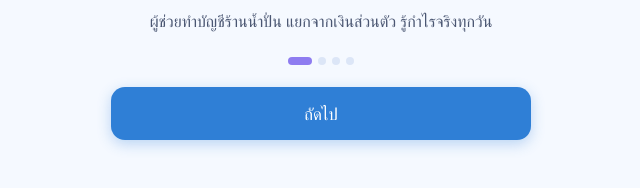
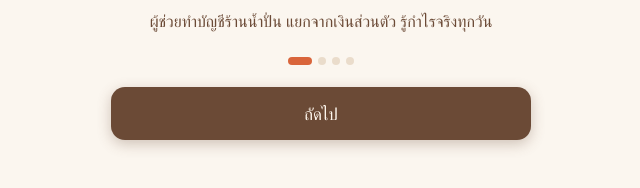
Before and after one commit to tunsupakorn/chong-sud-jai, a plain HTML site: page index.html in a window 1280 px wide. Shown: the part 444-632 px from the top of the page, without its empty margins (319-959 px from the left). Drawn offline with Linux system fonts and the light colour scheme; a web font is replaced by a local one.

Commit message:
Brand colours across the apps: cream, coffee brown, terracotta — v1.9.0
The shop app and the customer order page move from sky blue/lavender to
brand B: cream backgrounds, coffee-brown primary buttons and text,
terracotta highlights, with a matching warm dark mode. Theme colour of
the home-screen app and browser bars, the guide, the saved QR picture
and the LINE order cards follow. The order page shows the cup logo by
the shop name. LINE-green stays on LINE-specific bits.

Co-Authored-By: Claude Opus 5.5 <noreply@anthropic.com>
Claude-Session: https://claude.ai/code/session_01MJtExzQLWhio1eXPXFesmZ

```diff
--- a/index.html
+++ b/index.html
@@ -5,7 +5,7 @@
   <meta name="viewport" content="width=device-width, initial-scale=1, viewport-fit=cover">
   <title>ชงสุดใจ</title>
   <meta name="description" content="ชงสุดใจ บัญชีรายรับรายจ่ายร้านน้ำปั่น อ่านสลิป รายงานกำไร">
-  <meta name="theme-color" content="#7CC2FF">
+  <meta name="theme-color" content="#F6EBDD">
   <link rel="manifest" href="manifest.webmanifest">
   <link rel="icon" href="icons/icon.svg" type="image/svg+xml">
   <link rel="apple-touch-icon" href="icons/apple-touch-icon.png">
--- a/styles.css
+++ b/styles.css
@@ -1,23 +1,23 @@
-/* จุกจิก JukJik — one bold chick-yellow, everything else warm neutrals */
+/* ชงสุดใจ — brand B: cream, coffee brown, terracotta */
 :root {
   color-scheme: light;
-  --bg: #F5F9FF;
+  --bg: #FBF6EF;
   --surface: #FFFFFF;
-  --surface-2: #EAF2FF;
-  --line: #DCE6F7;
-  --text: #1F2A44;
-  --text-2: #4A5672;
-  --muted: #74809E;
-  --accent: #2F7FD6;
-  --accent-2: #8E7CF0;
-  --accent-ink: #FFFFFF;
-  --orange: #6C5BD8;
-  --expense: #C93A32;
-  --income: #13804A;
-  --danger: #C93A32;
-  --bar: #7AB8F5;
-  --bar-income: #8E7CF0;
-  --shadow: 0 8px 28px rgba(40, 70, 140, .10);
+  --surface-2: #F6EBDD;
+  --line: #EADCCB;
+  --text: #3E2A1F;
+  --text-2: #6B4A36;
+  --muted: #9A7B66;
+  --accent: #6B4A36;
+  --accent-2: #D9653B;
+  --accent-ink: #FFF8EF;
+  --orange: #D9653B;
+  --expense: #C0392B;
+  --income: #3F7D4A;
+  --danger: #C0392B;
+  --bar: #C9A27E;
+  --bar-income: #D9653B;
+  --shadow: 0 8px 28px rgba(107, 74, 54, .12);
   --radius: 20px;
   --font: 'IBM Plex Sans Thai', system-ui, -apple-system, 'Segoe UI', sans-serif;
   --display: 'Mitr', var(--font);
@@ -25,20 +25,20 @@
 @media (prefers-color-scheme: dark) {
   :root:not([data-theme="light"]) {
     color-scheme: dark;
-    --bg: #0F1424; --surface: #18203A; --surface-2: #212B4A; --line: #2C3760;
-    --text: #EEF2FF; --text-2: #B8C3E6; --muted: #8792B5;
-    --accent: #6DB3F7; --accent-ink: #0F1424; --accent-2: #A998F5; --orange: #B3A6FF;
-    --expense: #FF8A80; --income: #5BD596; --danger: #FF6B60;
-    --bar: #6DB3F7; --bar-income: #A998F5; --shadow: 0 8px 28px rgba(0, 0, 0, .35);
+    --bg: #1C1511; --surface: #261C17; --surface-2: #33261F; --line: #46352B;
+    --text: #F6EBDD; --text-2: #DCC6B2; --muted: #A88D79;
+    --accent: #E2B48C; --accent-ink: #1C1511; --accent-2: #F08A5D; --orange: #F08A5D;
+    --expense: #FF8A80; --income: #7CCB8A; --danger: #FF6B60;
+    --bar: #C9A27E; --bar-income: #F08A5D; --shadow: 0 8px 28px rgba(0, 0, 0, .4);
   }
 }
 :root[data-theme="dark"] {
   color-scheme: dark;
-  --bg: #0F1424; --surface: #18203A; --surface-2: #212B4A; --line: #2C3760;
-  --text: #EEF2FF; --text-2: #B8C3E6; --muted: #8792B5;
-  --accent: #6DB3F7; --accent-ink: #0F1424; --accent-2: #A998F5; --orange: #B3A6FF;
-  --expense: #FF8A80; --income: #5BD596; --danger: #FF6B60;
-  --bar: #6DB3F7; --bar-income: #A998F5; --shadow: 0 8px 28px rgba(0, 0, 0, .35);
+  --bg: #1C1511; --surface: #261C17; --surface-2: #33261F; --line: #46352B;
+  --text: #F6EBDD; --text-2: #DCC6B2; --muted: #A88D79;
+  --accent: #E2B48C; --accent-ink: #1C1511; --accent-2: #F08A5D; --orange: #F08A5D;
+  --expense: #FF8A80; --income: #7CCB8A; --danger: #FF6B60;
+  --bar: #C9A27E; --bar-income: #F08A5D; --shadow: 0 8px 28px rgba(0, 0, 0, .4);
 }
 
 * { box-sizing: border-box; }
@@ -74,8 +74,8 @@ body.no-nav .tabbar { display: none; }
 .icon-btn { width: 40px; height: 40px; border-radius: 50%; border: 1px solid var(--line); background: var(--surface); font-size: 1.3rem; line-height: 1; cursor: pointer; }
 
 /* hero */
-.hero { position: relative; overflow: hidden; border-radius: 26px; padding: 20px 22px; color: #1F2A44;
-  background: linear-gradient(135deg, #CFE6FF 0%, #DDE4FF 55%, #E6DCFF 100%); box-shadow: 0 12px 32px rgba(47, 127, 214, .18); }
+.hero { position: relative; overflow: hidden; border-radius: 26px; padding: 20px 22px; color: #3E2A1F;
+  background: linear-gradient(135deg, #F6EBDD 0%, #EFDCC6 55%, #F3D6C4 100%); box-shadow: 0 12px 32px rgba(107, 74, 54, .18); }
 .hero-label { font-size: .9rem; opacity: .8; }
 .hero-num { font-family: var(--display); font-size: clamp(2rem, 9vw, 2.8rem); font-weight: 600; line-height: 1.15; margin: 2px 0 14px; }
 .hero-split { display: grid; grid-template-columns: 1fr 1fr; gap: 10px; position: relative; z-index: 1; }
@@ -99,7 +99,7 @@ body.no-nav .tabbar { display: none; }
 
 /* buttons */
 .btn { border: 0; border-radius: 14px; padding: 11px 18px; font-weight: 500; cursor: pointer; display: inline-flex; align-items: center; justify-content: center; gap: 6px; text-decoration: none; }
-.btn.primary { background: var(--accent); color: var(--accent-ink); box-shadow: 0 4px 14px rgba(47, 127, 214, .3); }
+.btn.primary { background: var(--accent); color: var(--accent-ink); box-shadow: 0 4px 14px rgba(107, 74, 54, .3); }
 .btn.primary:active { transform: translateY(1px); }
 .btn.ghost { background: transparent; border: 1px solid var(--line); color: var(--text); }
 .btn.danger { background: transparent; border: 1px solid var(--danger); color: var(--danger); }
@@ -239,7 +239,7 @@ ol.steps li { display: grid; gap: 4px; justify-items: start; }
 
 /* forms */
 input, select, textarea { width: 100%; background: var(--bg); border: 1px solid var(--line); border-radius: 12px; padding: 10px 12px; outline: none; }
-input:focus, select:focus, textarea:focus { border-color: var(--accent-2); box-shadow: 0 0 0 3px rgba(47, 127, 214, .2); }
+input:focus, select:focus, textarea:focus { border-color: var(--accent-2); box-shadow: 0 0 0 3px rgba(107, 74, 54, .2); }
 input[type="checkbox"] { width: auto; }
 .lbl { display: flex; flex-direction: column; gap: 4px; font-size: .85rem; color: var(--text-2); margin-top: 10px; }
 .auth { display: grid; gap: 10px; }
@@ -274,10 +274,10 @@ form.row select { width: auto; }
 .tabbar button.on .ti { filter: none; opacity: 1; }
 .tabbar .fab-wrap { gap: 2px; padding-top: 0; }
 .tabbar .fab { display: grid; place-items: center; width: 60px; height: 60px; margin: -30px auto 0; border-radius: 50%; background: var(--accent); color: var(--accent-ink);
-  font-size: 1.7rem; line-height: 1; box-shadow: 0 8px 20px rgba(47, 127, 214, .45); border: 4px solid var(--bg); transition: transform .15s; }
+  font-size: 1.7rem; line-height: 1; box-shadow: 0 8px 20px rgba(107, 74, 54, .45); border: 4px solid var(--bg); transition: transform .15s; }
 .tabbar .fab-wrap:active .fab { transform: scale(.94); }
 .tabbar .fab-wrap.on { color: var(--text); font-weight: 600; }
-.tabbar .fab-wrap.on .fab { box-shadow: 0 0 0 3px var(--accent-2), 0 8px 20px rgba(47, 127, 214, .45); }
+.tabbar .fab-wrap.on .fab { box-shadow: 0 0 0 3px var(--accent-2), 0 8px 20px rgba(107, 74, 54, .45); }
 
 /* sheet */
 .sheet { border: 0; padding: 0; margin: auto auto 0; width: 100%; max-width: 560px; max-height: 92vh; border-radius: 26px 26px 0 0; background: var(--surface); color: var(--text); }
@@ -296,7 +296,7 @@ form.row select { width: auto; }
 .cat { display: flex; flex-direction: column; align-items: center; gap: 2px; padding: 8px 4px; border-radius: 14px; border: 1.5px solid transparent; background: var(--surface-2); cursor: pointer; }
 .cat span { font-size: 1.4rem; }
 .cat small { font-size: .72rem; line-height: 1.2; text-align: center; color: var(--text-2); }
-.cat.on { border-color: var(--accent-2); background: var(--surface); box-shadow: 0 0 0 3px rgba(47, 127, 214, .2); }
+.cat.on { border-color: var(--accent-2); background: var(--surface); box-shadow: 0 0 0 3px rgba(107, 74, 54, .2); }
 
 /* onboarding */
 .onboard { min-height: calc(100vh - 40px); display: flex; flex-direction: column; align-items: center; justify-content: center; text-align: center; gap: 12px; max-width: 420px; margin: 0 auto; position: relative; }
@@ -332,7 +332,7 @@ form.row select { width: auto; }
 .close-row span { font-weight: 500; }
 .close-row input { font-family: var(--display); font-size: 1.25rem; text-align: right; }
 .close-total { display: flex; justify-content: space-between; align-items: baseline; padding: 10px 14px; border-radius: 14px;
-  background: linear-gradient(135deg, #CFE6FF, #E6DCFF); color: #1F2A44; }
+  background: linear-gradient(135deg, #F6EBDD, #F3D6C4); color: #3E2A1F; }
 .close-total b { font-family: var(--display); font-size: 1.5rem; font-weight: 600; }
 .pl { list-style: none; margin: 0 0 8px; padding: 0; }
 .pl li { display: flex; justify-content: space-between; gap: 10px; padding: 7px 0; border-top: 1px solid var(--line); }
@@ -393,8 +393,8 @@ form.row select { width: auto; }
 .rec-tile span { font-size: 1.9rem; }
 .rec-tile b { font-family: var(--display); font-weight: 500; font-size: 1.05rem; }
 .rec-tile small { color: var(--muted); font-size: .78rem; }
-.rec-tile.scan { background: linear-gradient(135deg, #CFE6FF, #E6DCFF); color: #1F2A44; border: 0; }
-.rec-tile.scan small { color: #4A5672; }
+.rec-tile.scan { background: linear-gradient(135deg, #F6EBDD, #F3D6C4); color: #3E2A1F; border: 0; }
+.rec-tile.scan small { color: #6B4A36; }
 .chips .chip { border: 1.5px solid transparent; cursor: pointer; font: inherit; color: inherit; }
 .chips .chip.on { border-color: var(--accent); background: var(--surface); font-weight: 600; }
 .date-chips { align-items: center; }
@@ -408,7 +408,7 @@ details.more-settings section + section { margin-top: 14px; }
 /* ---- phase 2B: PromptPay QR + cash drawer ---- */
 .pp-qr { display: grid; justify-items: center; gap: 6px; padding: 12px; margin: 8px auto; background: #fff; border-radius: 18px; border: 1px solid var(--line, #e3e6f2); width: fit-content; min-width: 200px; min-height: 120px; place-content: center; }
 .pp-qr img { width: 240px; height: 240px; max-width: 70vw; max-height: 70vw; image-rendering: pixelated; }
-.pp-qr small { color: #0B1F3A; }
+.pp-qr small { color: #3E2A1F; }
 .pos-sum { background: var(--surface-2); border-radius: 14px; padding: 10px 12px; display: grid; gap: 8px; }
 .drawer { border: 1px dashed var(--line, #d5d9ec); border-radius: 14px; padding: 10px 12px; display: grid; gap: 8px; }
 .drawer h3 { margin: 0; }
--- a/version.js
+++ b/version.js
@@ -1,3 +1,3 @@
 // เวอร์ชันแอป: เปลี่ยนที่นี่ทุกครั้งที่อัปเดต (หน้าตั้งค่าแสดงเลขนี้ และ service worker ใช้เป็นชื่อแคช ทุกเครื่องจึงได้ไฟล์ใหม่)
-self.APP_VERSION = '1.8.0';
+self.APP_VERSION = '1.9.0';
 self.APP_UPDATED = '2026-11-17';
```
Also changed, not shown: guide.html (+3 -3 lines), liff/index.html (+1 -1 lines), liff/liff.css (+5 -3 lines), liff/liff.js (+4 -4 lines), worker/src/index.js (+4 -4 lines), manifest.webmanifest.
